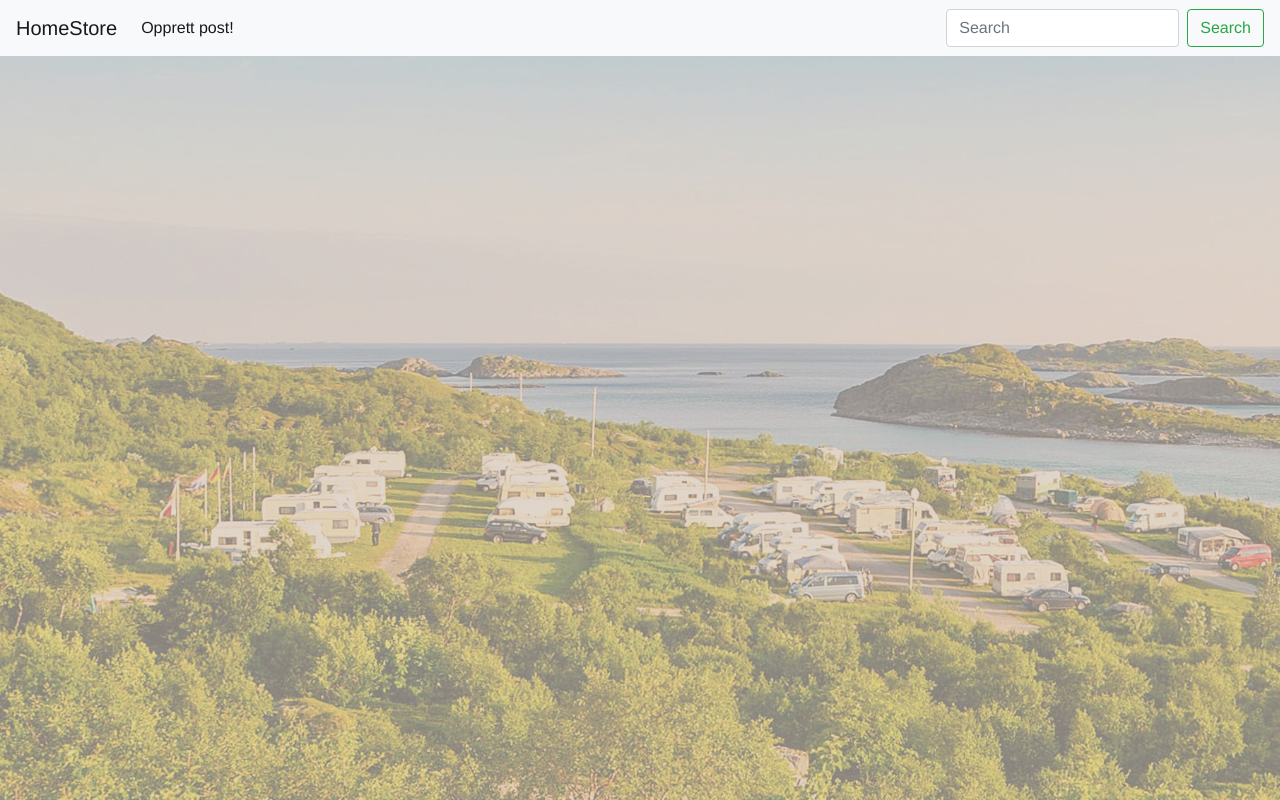
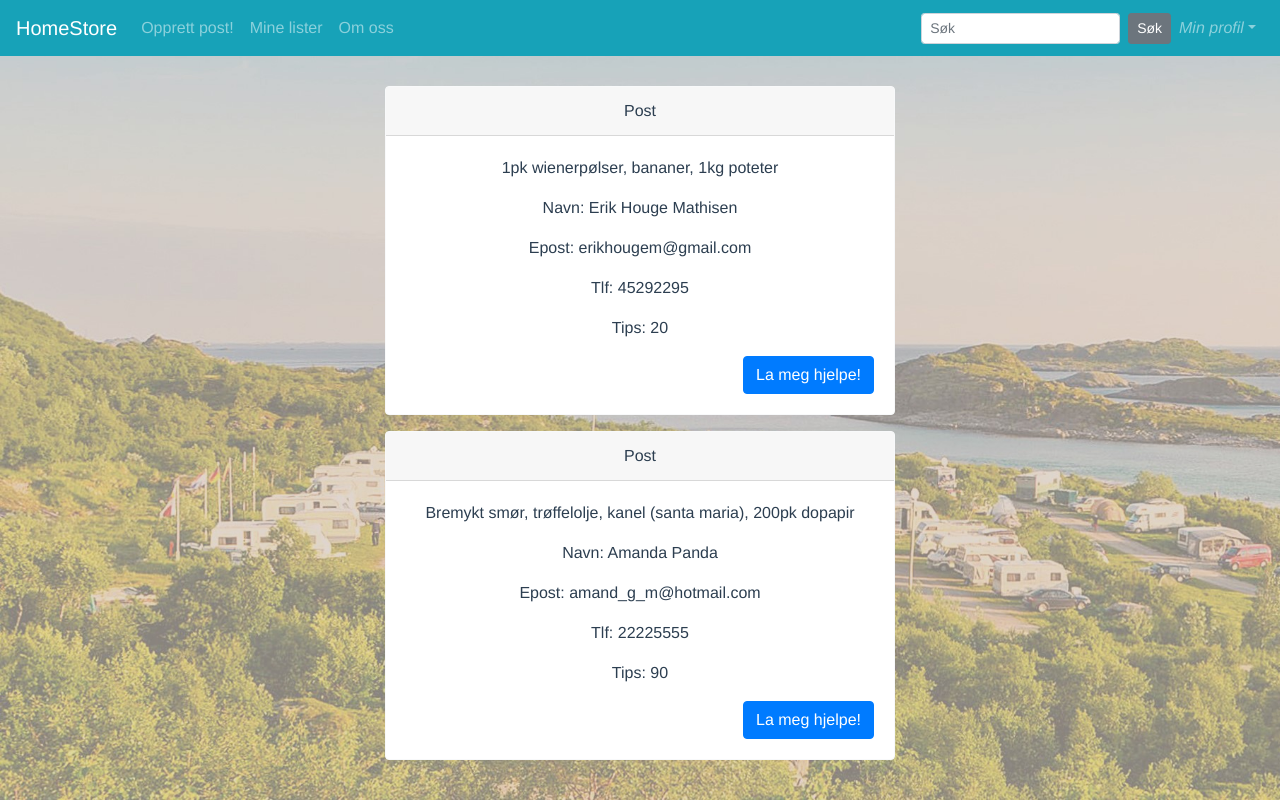
Before and after one commit to erikhm91/heimifra, a Vue app: page / in a window 1280 px wide. Built offline with nearby package versions, Linux system fonts and the light colour scheme.

Commit message:
changed to bootstrap-vue to enable collapsing in Header on mobile, plus some minor navigation changes and new component, PersonalPosts

```diff
--- a/src/App.vue
+++ b/src/App.vue
@@ -14,6 +14,7 @@
 import MessageContainer from "./components/MessageContainer.vue";
 import PostCreator from "./components/PostCreator.vue";
 import Header from "./components/Header.vue";
+import PersonalPosts from "./components/PersonalPosts.vue";
 export default {
   name: "App",
   data() {
@@ -24,7 +25,8 @@ export default {
   components: {
     hsHeader: Header,
     messageContainer: MessageContainer,
-    postCreator: PostCreator
+    postCreator: PostCreator,
+    personalPosts: PersonalPosts
   },
   methods: {
     setActiveView(component) {
--- a/src/components/Header.vue
+++ b/src/components/Header.vue
@@ -1,62 +1,40 @@
 <template>
   <div>
-    <nav class="navbar fixed-top navbar-expand-lg navbar-light bg-light">
-      <a @click="navigateToComponent('message-container')" class="navbar-brand" href="#">HomeStore</a>
-      <button
-        class="navbar-toggler"
-        type="button"
-        data-toggle="collapse"
-        data-target="#navbarSupportedContent"
-        aria-controls="navbarSupportedContent"
-        aria-expanded="false"
-        aria-label="Toggle navigation"
-      >
-        <span class="navbar-toggler-icon"></span>
-      </button>
 
-      <div class="collapse navbar-collapse" id="navbarSupportedContent">
-        <ul class="navbar-nav mr-auto">
-          <li class="nav-item">
-            <!-- <a class="nav-link" href="#">
-              Hjem
-              <span class="sr-only">(current)</span>
-            </a> -->
-          </li>
-          <li class="nav-item active">
-            <a @click="navigateToComponent('post-creator')" class="nav-link" href="#">Opprett post!</a>
-          </li>
-          <!-- <li class="nav-item dropdown">
-            <a
-              class="nav-link dropdown-toggle"
-              href="#"
-              id="navbarDropdown"
-              role="button"
-              data-toggle="dropdown"
-              aria-haspopup="true"
-              aria-expanded="false"
-            >Dropdown</a>
-            <div class="dropdown-menu" aria-labelledby="navbarDropdown">
-              <a class="dropdown-item" href="#">Action</a>
-              <a class="dropdown-item" href="#">Another action</a>
-              <div class="dropdown-divider"></div>
-              <a class="dropdown-item" href="#">Something else here</a>
-            </div>
-          </li>
-          <li class="nav-item">
-            <a class="nav-link disabled" href="#">Disabled</a>
-          </li> -->
-        </ul>
-        <form class="form-inline my-2 my-lg-0">
-          <input
-            class="form-control mr-sm-2"
-            type="search"
-            placeholder="Search"
-            aria-label="Search"
-          />
-          <button class="btn btn-outline-success my-2 my-sm-0" type="submit">Search</button>
-        </form>
-      </div>
-    </nav>
+    <div>
+  <b-navbar class="fixed-top" toggleable="lg" type="dark" variant="info">
+    <b-navbar-brand @click="navigateToComponent('message-container')" href="#">HomeStore</b-navbar-brand>
+
+    <b-navbar-toggle target="nav-collapse"></b-navbar-toggle>
+
+    <b-collapse id="nav-collapse" is-nav>
+      <b-navbar-nav>
+        <b-nav-item @click="navigateToComponent('post-creator')" :class="{ active: $store.getters.activeView == 'post-creator'}" href="#">Opprett post!</b-nav-item>
+        <b-nav-item @click="navigateToComponent('personal-posts')" :class="{ active: $store.getters.activeView == 'personal-posts'}" href="#">Mine lister</b-nav-item>
+        <b-nav-item :class="{ active: $store.getters.activeView == ''}" href="#">Om oss</b-nav-item>
+      </b-navbar-nav>
+
+      <!-- Right aligned nav items -->
+      <b-navbar-nav class="ml-auto">
+        <b-nav-form>
+          <b-form-input size="sm" class="mr-sm-2" placeholder="Søk"></b-form-input>
+          <b-button size="sm" class="my-2 my-sm-0" type="submit">Søk</b-button>
+        </b-nav-form>
+
+
+        <b-nav-item-dropdown right>
+          <!-- Using 'button-content' slot -->
+          <template v-slot:button-content>
+            <em>Min profil</em>
+          </template>
+          <b-dropdown-item href="#">Innstillinger</b-dropdown-item>
+          <b-dropdown-item href="#">Logg ut</b-dropdown-item>
+        </b-nav-item-dropdown>
+      </b-navbar-nav>
+    </b-collapse>
+  </b-navbar>
+    </div>
+
   </div>
 </template>
 <script>
--- /dev/null
+++ b/src/components/PersonalPosts.vue
@@ -0,0 +1,42 @@
+<template>
+<div>
+
+    <div class="text-center">
+    <h1>Her vises dine egne lister</h1>
+    </div>
+    <div class="row">
+      <div class="col-md-3 col-1"></div>
+
+      <div class="col-md-6 col-10" v-if="test">
+        <b-card-group deck>
+          <home-store-post class="col-12 mt-3 button" v-for="(post, i) in postArray" v-bind:key="i" :post="post"></home-store-post>
+        </b-card-group>
+      </div>
+
+      <div class="col-md-3 col-1"></div>
+    </div>
+
+    </div>
+</template>
+
+<script>
+import Post from "./Post.vue";
+export default {
+  data() {
+    return {
+      postArray: this.$store.getters.myPosts,
+      test: true
+    };
+  },
+  components: {
+    homeStorePost: Post
+  }
+};
+</script>
+
+<!-- Add "scoped" attribute to limit CSS to this component only -->
+<style scoped>
+.outline {
+  outline: black solid 1px;
+}
+</style>
--- a/src/components/PostCreator.vue
+++ b/src/components/PostCreator.vue
@@ -89,7 +89,8 @@ export default {
     onSubmit() {
       // evt.preventDefault();
       // alert(JSON.stringify(this.post));
-      this.$store.commit('ADD_POST', this.post);
+      this.$store.commit('ADD_OWN_POST', this.post);
+      this.$store.commit('SET_ACTIVE_VIEW', 'personal-posts');
 
     },
     onReset(evt) {
--- /dev/null
+++ b/src/data/exampleposts.json
@@ -0,0 +1,18 @@
+{
+    "posts": [
+        {
+            "email": "erikhougem@gmail.com",
+            "name": "Erik Houge Mathisen",
+            "tlf": "45292295",
+            "tips": 20,
+            "text": "1pk wienerpølser, bananer, 1kg poteter"
+        },
+        {
+            "email": "amand_g_m@hotmail.com",
+            "name": "Amanda Panda",
+            "tlf": "22225555",
+            "tips": 90,
+            "text": "Bremykt smør, trøffelolje, kanel (santa maria), 200pk dopapir"
+        }
+    ]
+}
--- a/src/store/store.js
+++ b/src/store/store.js
@@ -1,19 +1,24 @@
 import Vue from 'vue';
 import Vuex from 'vuex';
+import examplePosts from "../data/exampleposts.json";
 
 Vue.use(Vuex);
 
 export const store = new Vuex.Store({
     strict:true,
     state: {
-        postArray: [],
-        activeView: 'message-container'
+        postArray: examplePosts.posts,
+        activeView: 'message-container',
+        myPosts: []
 
     },
 
     mutations: {
         ADD_POST(state, postObj) {
             state.postArray.push(postObj);
+        },
+        ADD_OWN_POST(state, postObj) {
+            state.myPosts.push(postObj);
         },
         SET_ACTIVE_VIEW(state, activeView) {
             state.activeView = activeView;
@@ -22,6 +27,7 @@ export const store = new Vuex.Store({
 
     getters: {
         postArray : state => state.postArray,
-        activeView : state => state.activeView
+        activeView : state => state.activeView,
+        myPosts : state => state.myPosts
     }
 })
```
